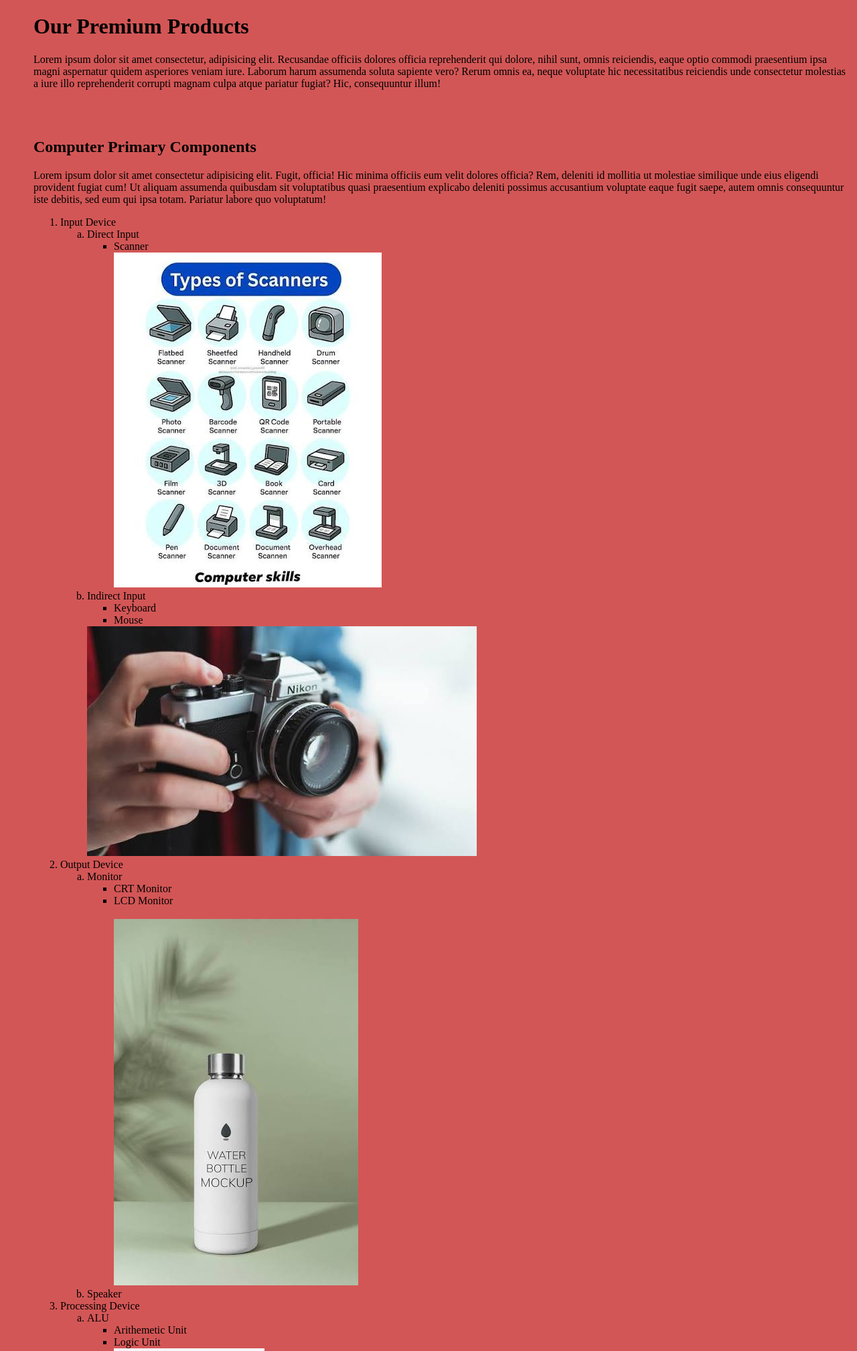
After one commit to Hinga-vs/Mtaanistore, a Django app: page /products/ in a window 1280 px wide. The commit adds this page. Shown: the top 2017 px of the page at 67% size. Run offline with Django 5.2, Linux system fonts and the light colour scheme.

Commit message:
Update all

```diff
--- a/storeapp/urls.py
+++ b/storeapp/urls.py
@@ -18,6 +18,8 @@ urlpatterns = [
 
     path('services/', views.services, name = 'services'),
 
+    path('products/', views.products, name = 'products'),
+
 
 
 ]
--- a/storeapp/views.py
+++ b/storeapp/views.py
@@ -15,3 +15,6 @@ def gallery(request):
 
 def services(request):
     return render(request, 'services.html')
+
+def products(request):
+    return render(request, 'products.html')
--- /dev/null
+++ b/templates/products.html
@@ -0,0 +1,104 @@
+<!DOCTYPE html>
+<html lang="en">
+<head>
+    <meta charset="UTF-8">
+    <meta name="viewport" content="width=device-width, initial-scale=1.0">
+    <title>Products Page -MtaaniStore</title>
+     {% load static%}
+
+     <style>body{
+        background-color: rgba(192, 11, 11, 0.692);
+        margin-left: 50px;
+       }
+
+    </style>
+
+</head>
+<body>
+    <h1>Our Premium Products</h1>
+    <p>Lorem ipsum dolor sit amet consectetur, adipisicing elit. Recusandae officiis dolores officia reprehenderit qui dolore, nihil sunt, omnis reiciendis, eaque optio commodi praesentium ipsa magni aspernatur quidem asperiores veniam iure.
+    Laborum harum assumenda soluta sapiente vero? Rerum omnis ea, neque voluptate hic necessitatibus reiciendis unde consectetur molestias a iure illo reprehenderit corrupti magnam culpa atque pariatur fugiat? Hic, consequuntur illum!</p>
+        <br><br>
+
+        <h2>Computer Primary Components</h2>
+
+
+        <p>Lorem ipsum dolor sit amet consectetur adipisicing elit. Fugit, officia! Hic minima officiis eum velit dolores officia? Rem, deleniti id mollitia ut molestiae similique unde eius eligendi provident fugiat cum!
+            Ut aliquam assumenda quibusdam sit voluptatibus quasi praesentium explicabo deleniti possimus accusantium voluptate eaque fugit saepe, autem omnis consequuntur iste debitis, sed eum qui ipsa totam. Pariatur labore quo voluptatum!</p>
+
+<ul style="list-style: decimal;">
+    <li>Input Device
+
+
+        <ul style="list-style: lower-latin;">
+            <li>Direct Input</li>
+            <ul style="list-style: square;"><li>Scanner</li>
+                <img src="{%   static 'images/prodo.jpeg' %}" alt="">
+                <br>
+            </ul>
+
+
+
+            <li>Indirect Input</li>
+            <ul style="list-style: square;">
+                <li>Keyboard</li>
+                <li>Mouse</li> </ul>
+                <img src="{%   static 'images/prod2.jpeg' %}" alt="">
+
+        </ul>
+    </li>
+
+    <li>Output Device
+
+
+        <ul style="list-style: lower-latin;">
+            <li>Monitor</li>
+            <ul style="list-style: square;">
+                <li>CRT Monitor</li>
+                <li>LCD Monitor</li>
+                <br>
+                <img src="{%   static 'images/prod3.jpeg' %}" alt="">
+             </ul>
+
+            <li>Speaker</li>
+
+
+        </ul></li>
+    <li>Processing Device
+
+
+        <ul style="list-style: lower-latin;">
+            <li>ALU</li>
+            <ul style="list-style: square;">
+                <li> Arithemetic Unit</li>
+                <li>Logic Unit </li>
+                <img src="{%   static 'images/prodo4.jpeg' %}" alt="">
+                <br>
+             </ul>
+
+            <li>CU</li>
+            <img src="{%   static 'images/prodo5.jpeg' %}" alt="">
+
+
+        </ul>
+    </li>
+    <li>Storage Device
+        <ul style="list-style: lower-latin;">
+            <li>Primary Storage
+                <ul style="list-style: square;">
+                <li> RAM
+                    <ul style="list-style: upper-roman;">
+                <li> SRAM</li>
+                <li> DRAM </li>
+                <img src="{%   static 'images/prodo6.jpeg' %}" alt="">
+                </li>
+
+                <br>
+            </li>
+    </li>
+
+</ul>
+
+
+</body>
+</html>
```
Also changed, not shown: templates/index.html (+31 -0 lines), static/images/prodo.jpeg (added), static/images/prodo2.jpeg (added), static/images/prodo3.jpeg (added), static/images/prodo4.jpeg (added), static/images/prodo5.jpeg (added), static/images/prodo6.jpeg (added).
